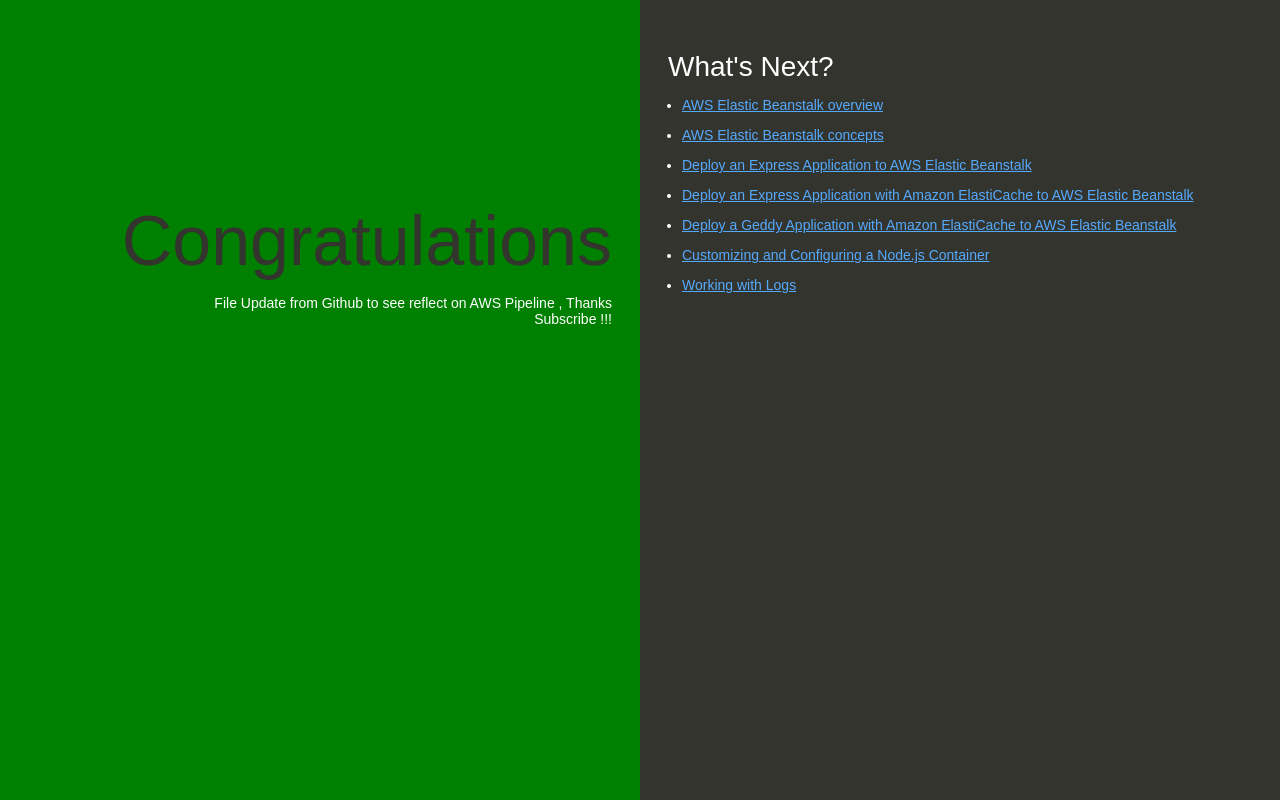
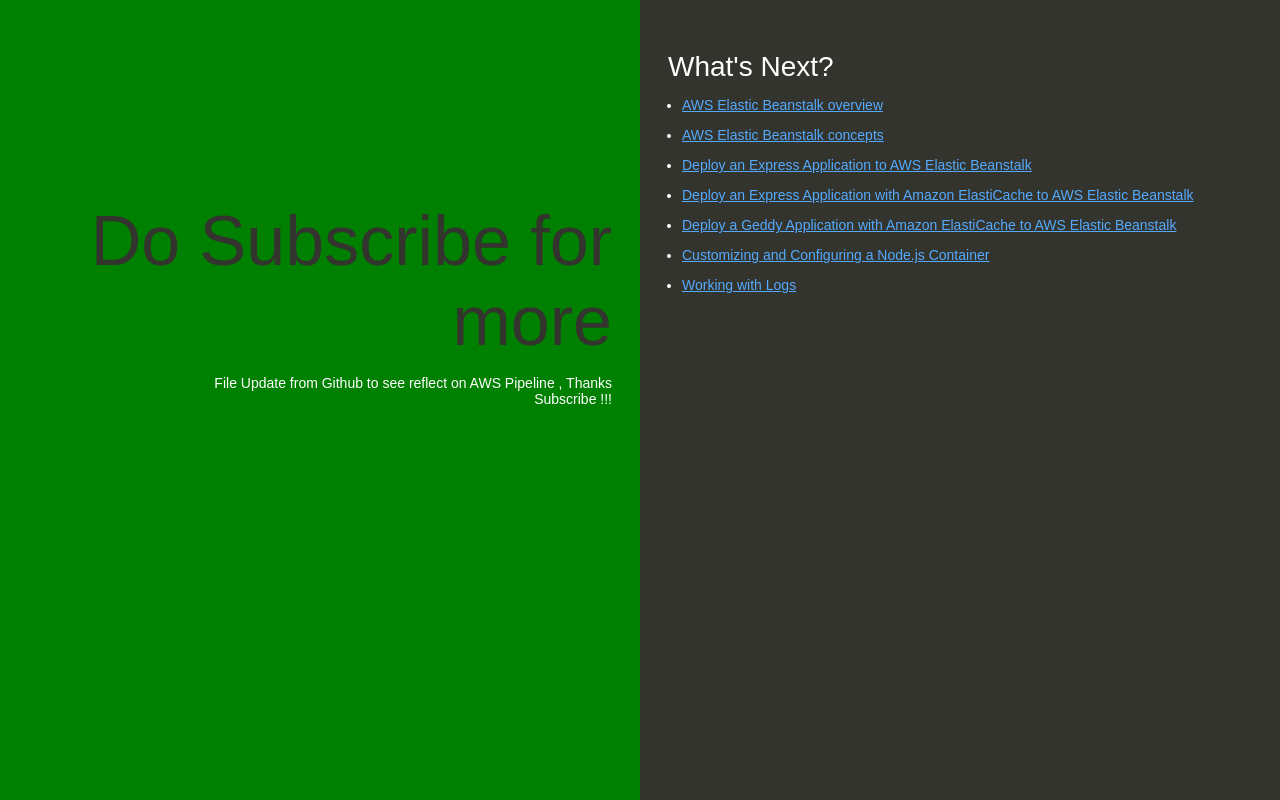
Before and after one commit to cloudakshay7/aws-devops, a website: page index.html in a window 1280 px wide. Drawn offline with Linux system fonts and the light colour scheme.

Commit message:
change main caption

```diff
--- a/index.html
+++ b/index.html
@@ -74,7 +74,7 @@
   </head>
   <body>
     <div class="textColumn">
-      <h1>Congratulations</h1>
+      <h1>Do Subscribe for more </h1>
       <p>File Update from Github to see reflect on AWS Pipeline , Thanks Subscribe !!!</p>
     </div>
     <div class="linksColumn">
```
